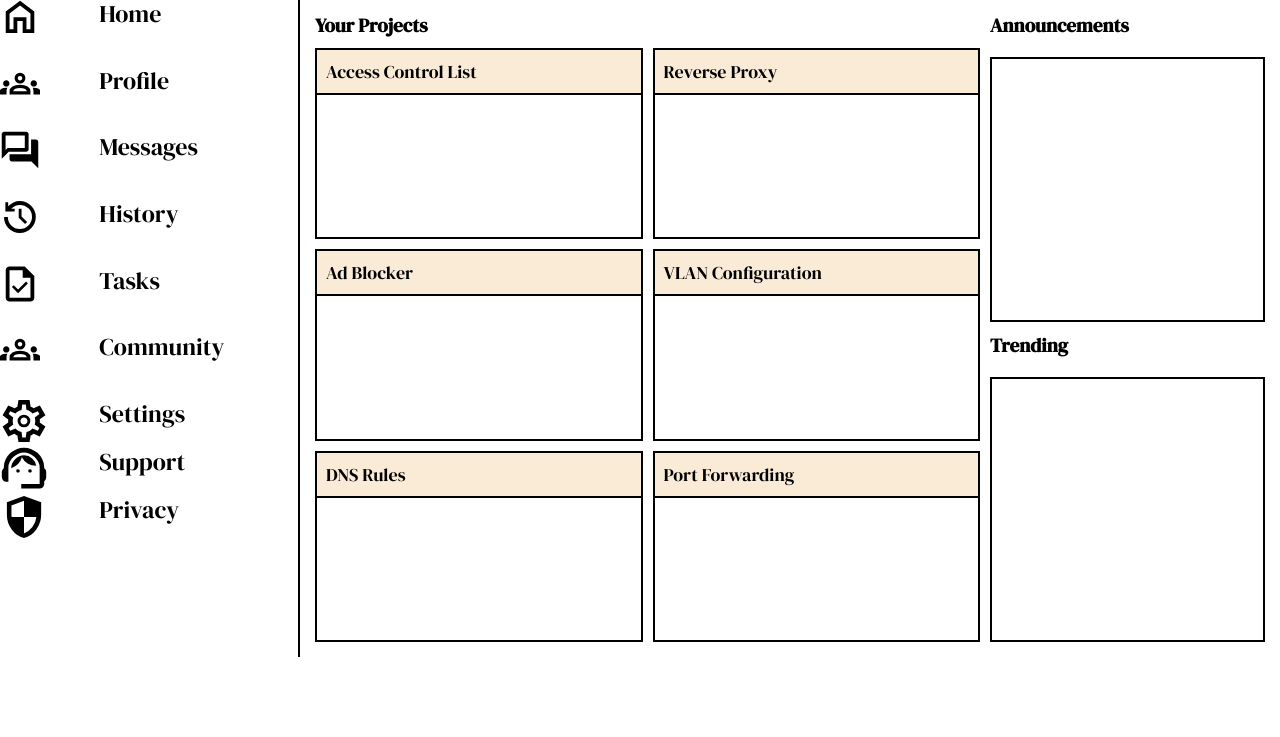
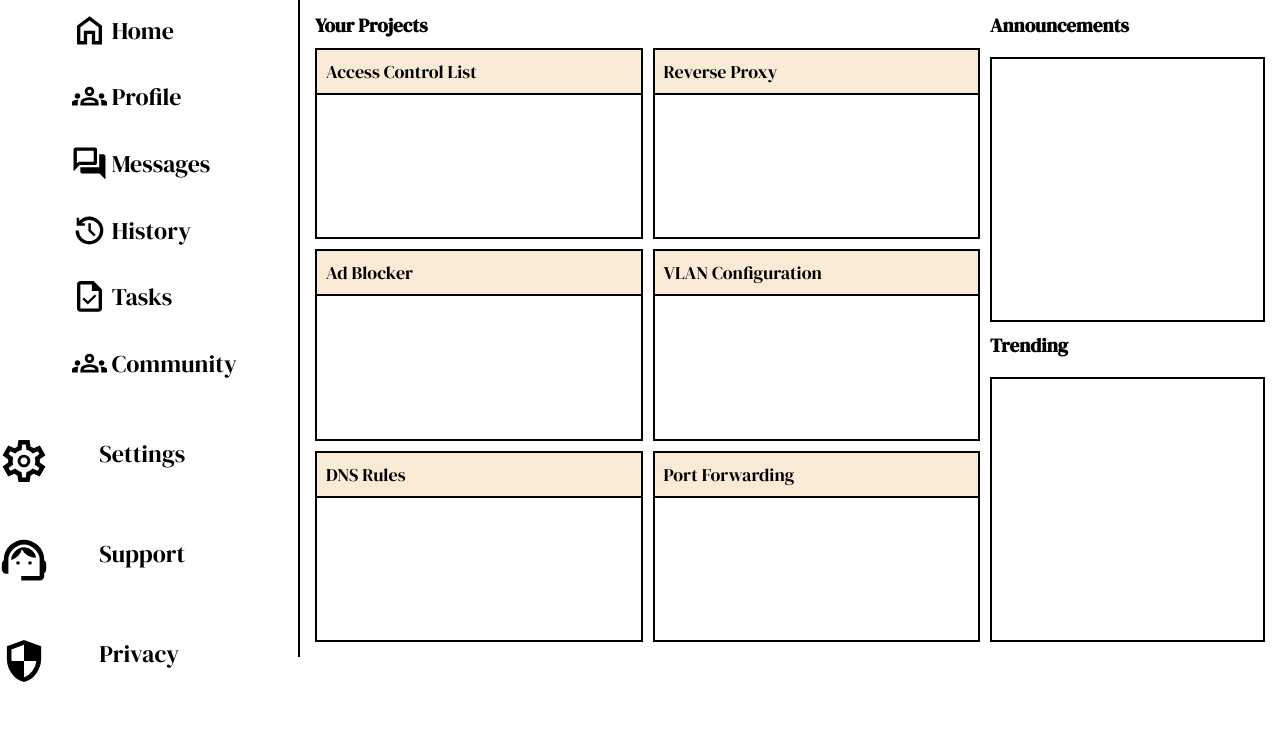
Before and after one commit to dario-cruz/project-admin-dashboard, a plain HTML site: page index.html in a window 1280 px wide. Shown: the part 143-880 px from the top of the page. Before the commit the page ends 800 px from the top, so only its background shows below. Drawn offline with Linux system fonts and the light colour scheme.

Commit message:
Modified sidebar>paneltwo grid pos.

```diff
--- a/styles.css
+++ b/styles.css
@@ -37,15 +37,14 @@
     font-family: 'DM Serif Display', serif;
     font-size: x-large;
     display: grid;
+    grid-row: 4/5;
 }
 
 /* Icons and Text for Sidebar */
 .panelone > div {
     display: grid;
-    grid-template-columns: 1fr 2fr;
-    /* display: flex;
-    justify-content: center;
-    align-items: center; */
+    grid-template-columns: 1.5fr 2.5fr;
+    align-items: center;
 }
 .paneltwo > div {
     display: grid;
@@ -55,11 +54,10 @@
     align-items: center; */
 }
 .panelone > div > img {
-    width: 40px;
-    height: 40px;
-    display: flex;
-    justify-content: right;
-    align-items: center;
+    width: 35px;
+    height: 35px;
+    margin-left: auto;
+    margin-right: 5px;
 }
 
 .mainpanel {
```
